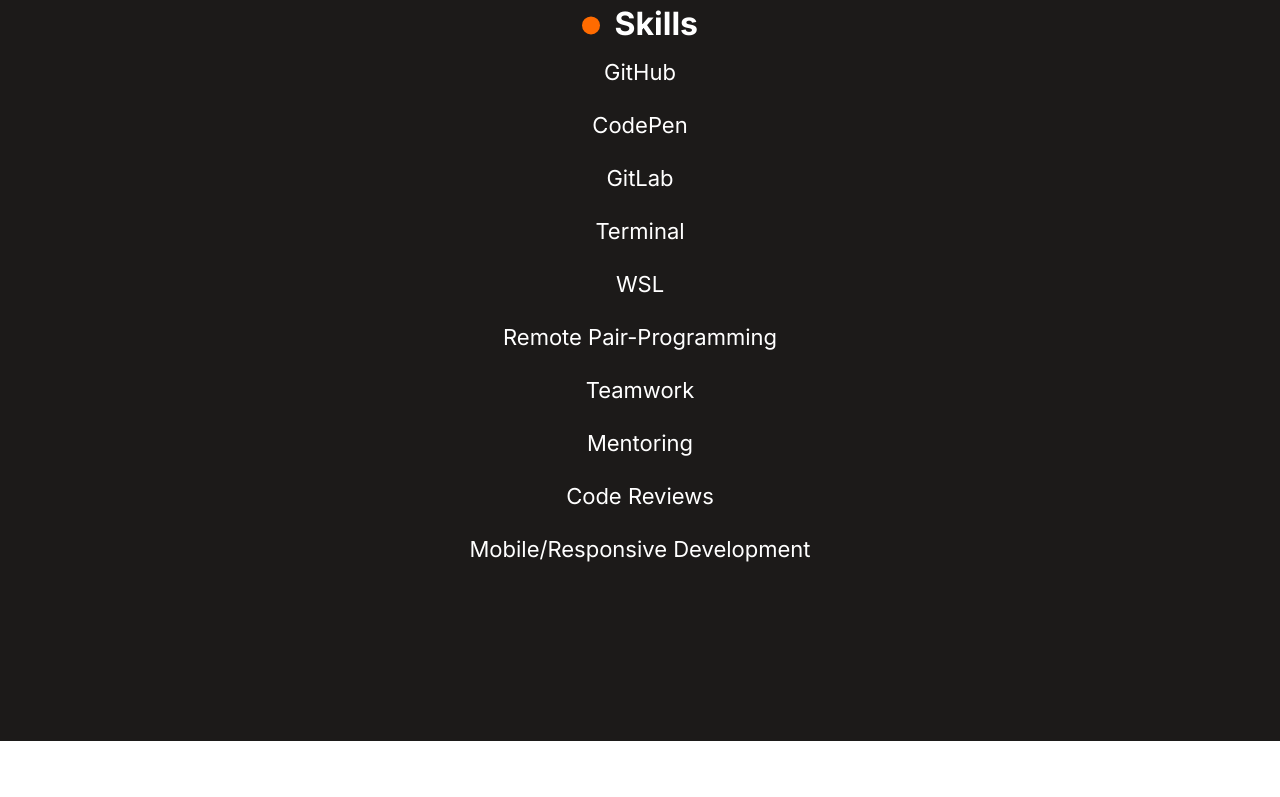
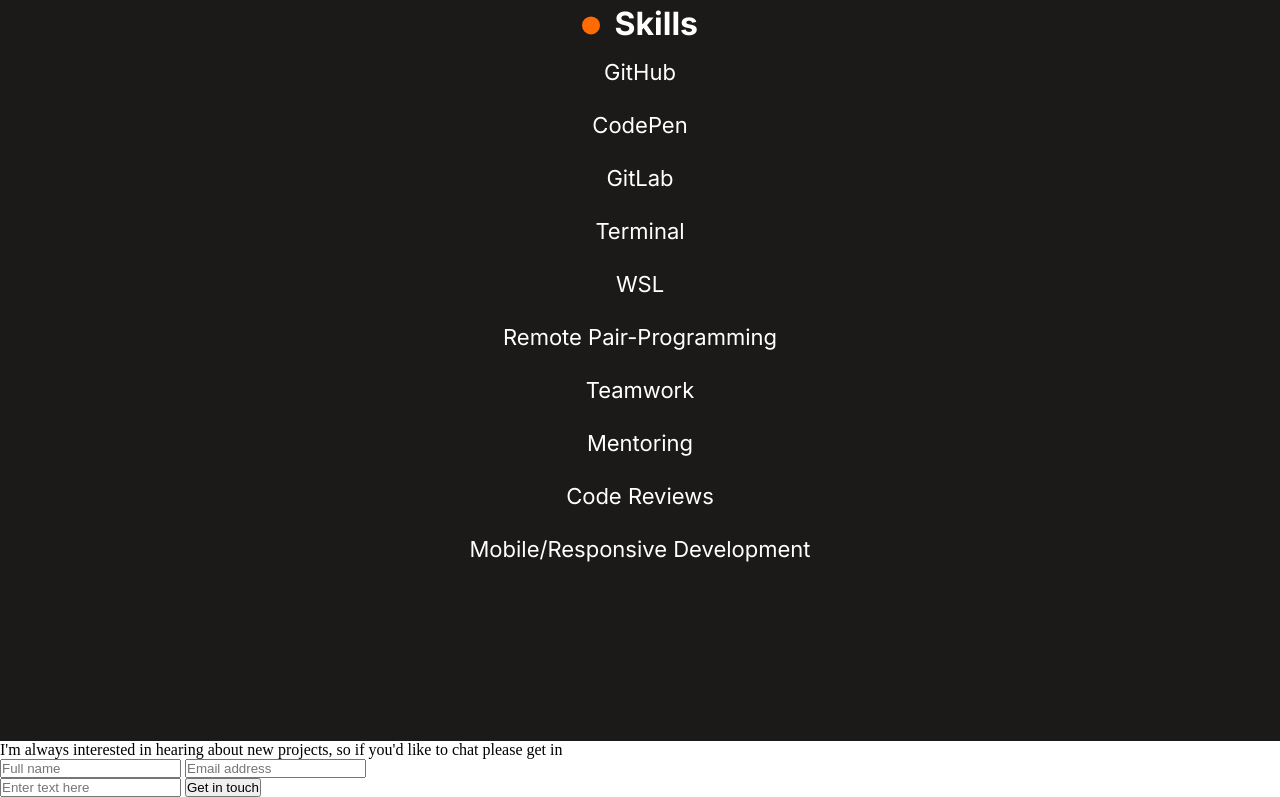
Before and after one commit to SarvarKh/Contact-form, a website: page index.html in a window 1280 px wide. Shown: the part 5966-6763 px from the top of the page. Before the commit the page ends 6707 px from the top, so only its background shows below. Drawn offline with Linux system fonts and the light colour scheme.

Commit message:
Add basic contact form and link it with Formspree

```diff
--- a/index.html
+++ b/index.html
@@ -291,6 +291,20 @@
       </div>
     </main>
 
+    <footer>
+      <div class="call-to-action">
+        I'm always interested in hearing about new projects, so if you'd like to chat please get in
+      </div>
+      <form name="contactform" action="https://formspree.io/f/xrgranbe" method="post">
+          <div class="f-flex">
+              <input type="text" name="name" placeholder="Full name" maxlength="20" required />
+              <input type="email" name="email" placeholder="Email address" required />
+          </div>
+          <input type="text" name="message" placeholder="Enter text here" class="text-m" maxlength="500" required />
+          <input type="submit" value="Get in touch" class="b-btn" />
+      </form>
+    </footer>
+
     <script
       src="https://kit.fontawesome.com/e966a3bd22.js"
       crossorigin="anonymous"
```
